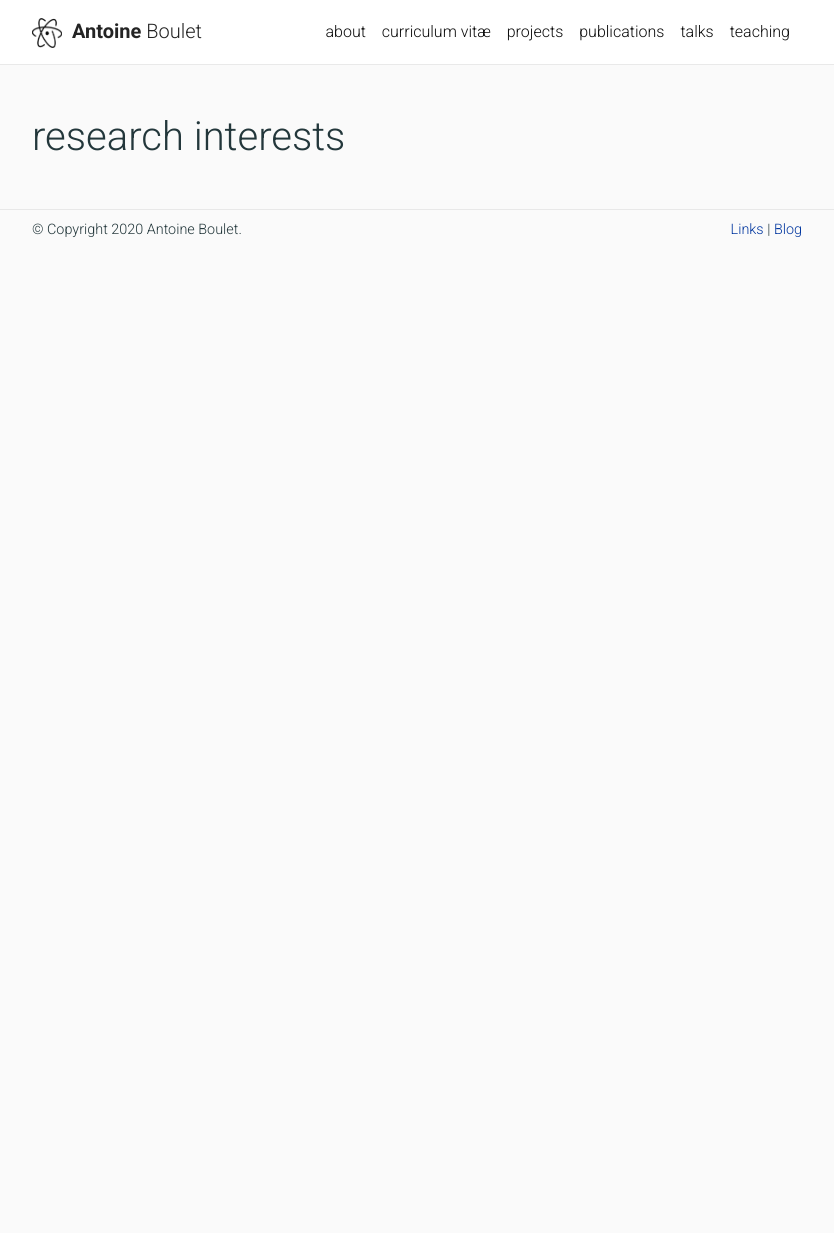
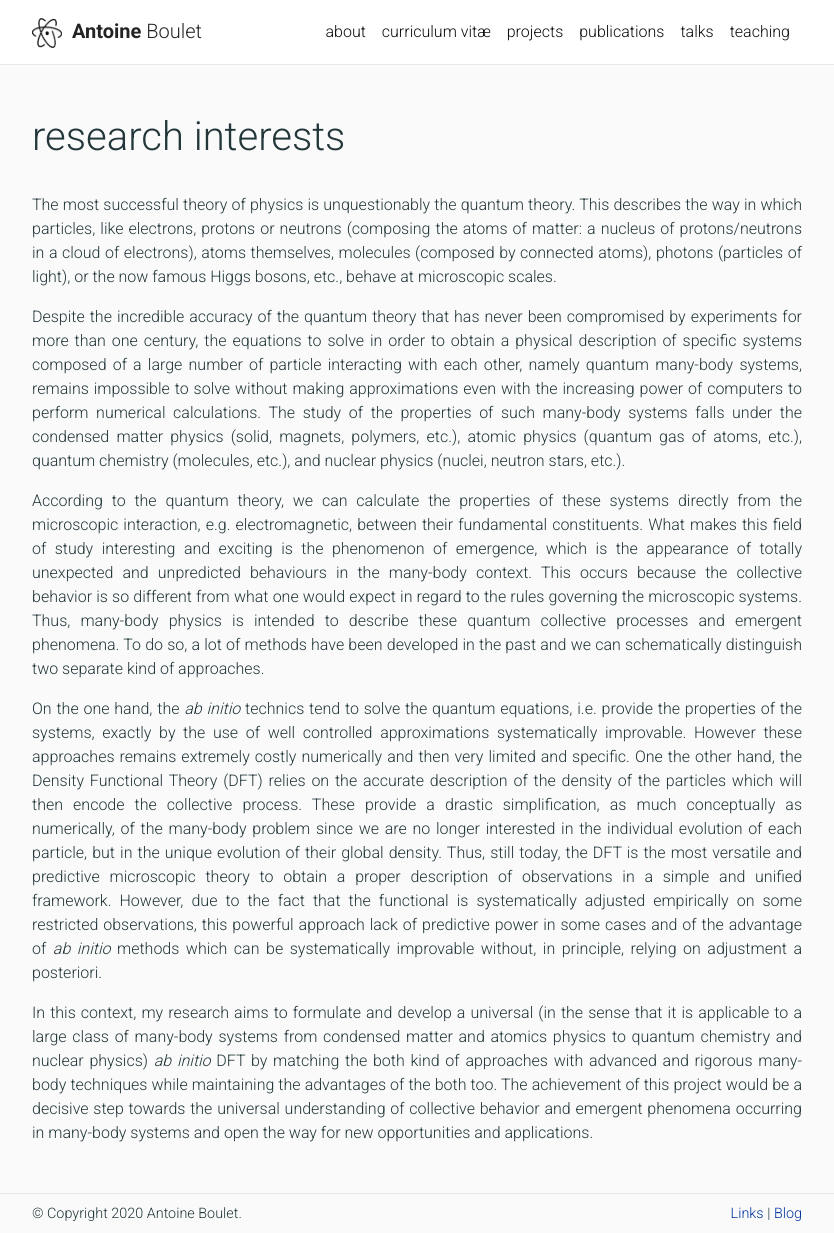
Before and after one commit to AntoineBoulet/antoineboulet.github.io, a Jekyll site: the page built from _pages/research.md, in a window 1280 px wide and 1233 px high. Shown: the whole window, without its empty margins (223-1057 px from the left). Built offline with Jekyll 4.4.1, drawn with Linux system fonts in a browser that asks for light colours; nearby versions of some CDN libraries; a style sheet for code colours, icons or effects is not loaded.

Commit message:
Update research.md

```diff
--- a/_pages/research.md
+++ b/_pages/research.md
@@ -6,3 +6,13 @@
 author: A. Boulet
 nav: false
 ---
+
+The most successful theory of physics is unquestionably the quantum theory. This describes the way in which particles, like electrons, protons or neutrons (composing the atoms of matter: a nucleus of protons/neutrons in a cloud of electrons), atoms themselves, molecules (composed by connected atoms), photons (particles of light), or the now famous Higgs bosons, etc., behave at microscopic scales.
+
+Despite the incredible accuracy of the quantum theory that has never been compromised by experiments for more than one century, the equations to solve in order to obtain a physical description of specific systems composed of a large number of particle interacting with each other, namely quantum many-body systems, remains impossible to solve without making approximations even with the increasing power of computers to perform numerical calculations. The study of the properties of such many-body systems falls under the condensed matter physics (solid, magnets, polymers, etc.), atomic physics (quantum gas of atoms, etc.), quantum chemistry (molecules, etc.), and nuclear physics (nuclei, neutron stars, etc.).
+
+According to the quantum theory, we can calculate the properties of these systems directly from the microscopic interaction, e.g. electromagnetic, between their fundamental constituents. What makes this field of study interesting and exciting is the phenomenon of emergence, which is the appearance of totally unexpected and unpredicted behaviours in the many-body context. This occurs because the collective behavior is so different from what one would expect in regard to the rules governing the microscopic systems. Thus, many-body physics is intended to describe these quantum collective processes and emergent phenomena. To do so, a lot of methods have been developed in the past and we can schematically distinguish two separate kind of approaches.
+
+On the one hand, the *ab initio* technics tend to solve the quantum equations, i.e. provide the properties of the systems, exactly by the use of well controlled approximations systematically improvable. However these approaches remains extremely costly numerically and then very limited and specific. One the other hand, the Density Functional Theory (DFT) relies on the accurate description of the density of the particles which will then encode the collective process. These provide a drastic simplification, as much conceptually as numerically, of the many-body problem since we are no longer interested in the individual evolution of each particle, but in the unique evolution of their global density. Thus, still today, the DFT is the most versatile and predictive microscopic theory to obtain a proper description of observations in a simple and unified framework. However, due to the fact that the functional is systematically adjusted empirically on some restricted observations, this powerful approach lack of predictive power in some cases and of the advantage of *ab initio* methods which can be systematically improvable without, in principle, relying on adjustment a posteriori.
+
+In this context, my research aims to formulate and develop a universal (in the sense that it is applicable to a large class of many-body systems from condensed matter and atomics physics to quantum chemistry and nuclear physics) *ab initio* DFT by matching the both kind of approaches with advanced and rigorous many-body techniques while maintaining the advantages of the both too. The achievement of this project would be a decisive step towards the universal understanding of collective behavior and emergent phenomena occurring in many-body systems and open the way for new opportunities and applications.
```
